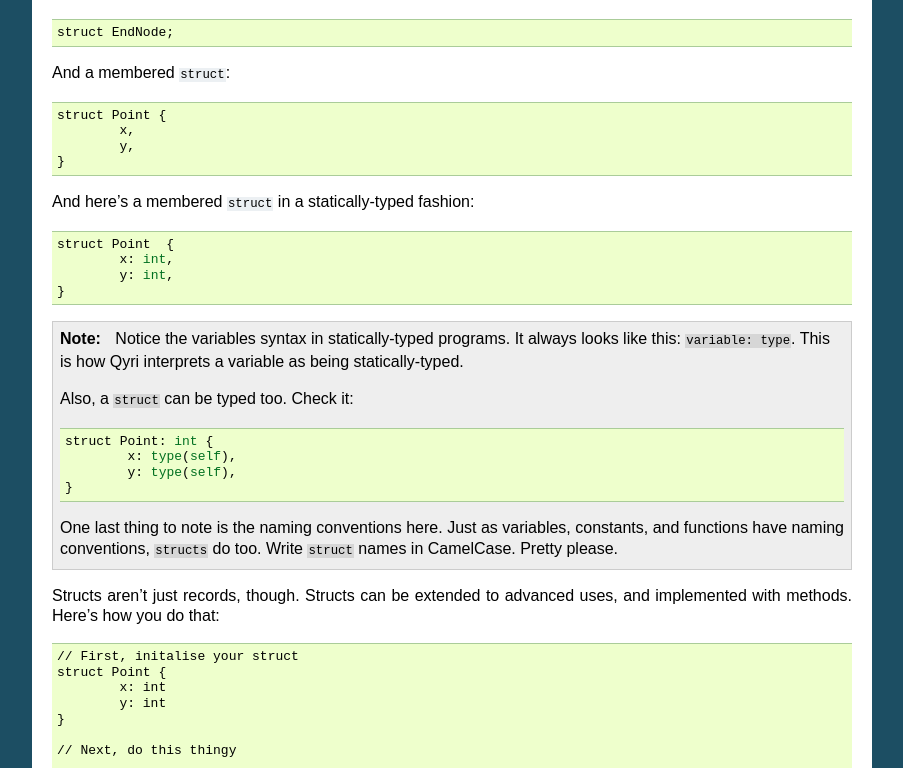
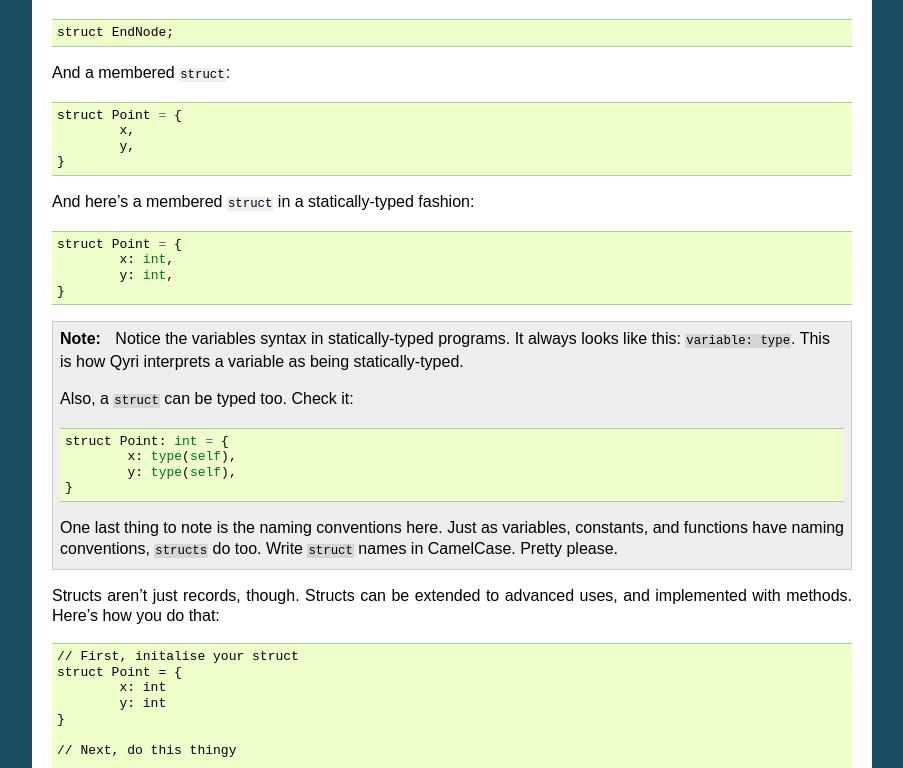
Before and after one commit to Xinovaz/qyri-lang, a Sphinx documentation site: the page built from docs/source/Tutorial/Basics.rst, in a window 1280 px wide and 1400 px high, scrolled down 3136 px. Shown: the part 152-920 px from the top of the window, without its empty margins (198-1101 px from the left). Built offline with Sphinx 7.4.7, drawn with Linux system fonts in a browser that asks for light colours; some of the changed text lies outside the part shown.

```diff
--- a/docs/source/Tutorial/Basics.rst
+++ b/docs/source/Tutorial/Basics.rst
@@ -156,14 +156,14 @@ Here's an example of a generic ``struct``:
 
 And a membered ``struct``:
 ::
-	struct Point {
+	struct Point = {
 		x,
 		y,
 	}
 
 And here's a membered ``struct`` in a statically-typed fashion:
 ::
-	struct Point  {
+	struct Point = {
 		x: int,
 		y: int,
 	}
@@ -173,7 +173,7 @@ And here's a membered ``struct`` in a statically-typed fashion:
 
 	Also, a ``struct`` can be typed too. Check it:
 	::
-		struct Point: int {
+		struct Point: int = {
 			x: type(self),
 			y: type(self),
 		}
@@ -183,7 +183,7 @@ And here's a membered ``struct`` in a statically-typed fashion:
 Structs aren't just records, though. Structs can be extended to advanced uses, and implemented with methods. Here's how you do that:
 ::
 	// First, initalise your struct
-	struct Point {
+	struct Point = {
 		x: int
 		y: int
 	}
```
